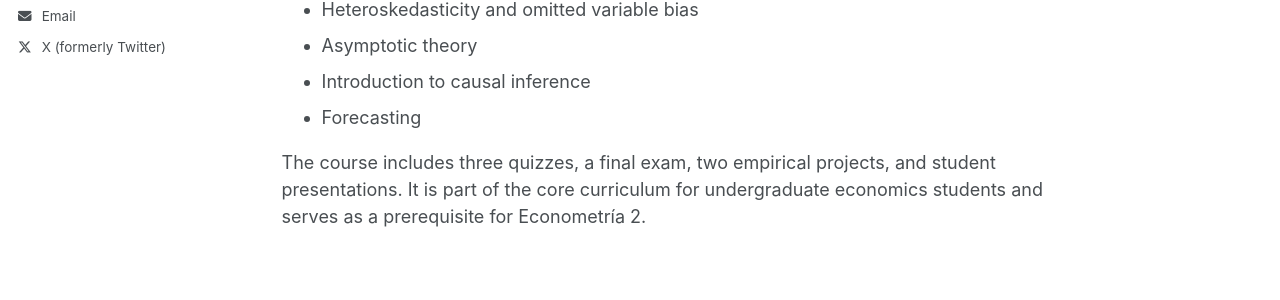
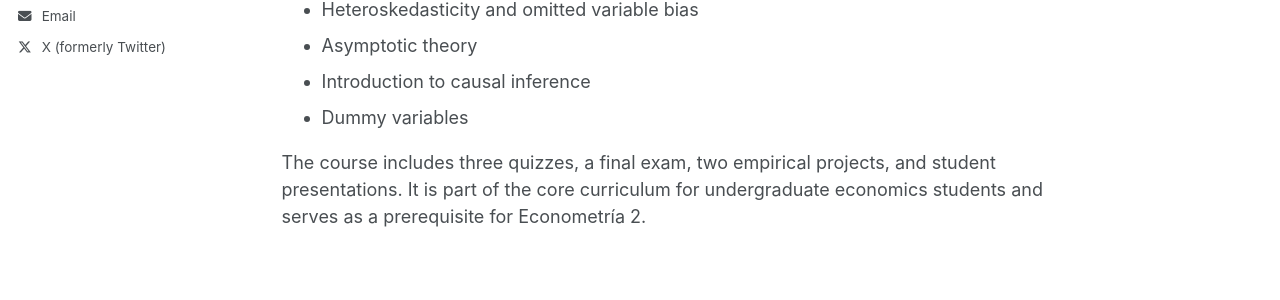
Before and after one commit to edicsonluna/edicsonluna.github.io, a Jekyll site: the page built from _teaching/2024-summer-econometrics-1.md, in a window 1280 px wide and 1213 px high. Shown: the part 433-733 px from the top of the window. Built offline with Jekyll 4.4.1, drawn with Linux system fonts in a browser that asks for light colours.

Commit message:
Update 2024-summer-econometrics-1.md

```diff
--- a/_teaching/2024-summer-econometrics-1.md
+++ b/_teaching/2024-summer-econometrics-1.md
@@ -17,6 +17,6 @@ Topics include:
 - Heteroskedasticity and omitted variable bias
 - Asymptotic theory
 - Introduction to causal inference
-- Forecasting
+- Dummy variables
 
 The course includes three quizzes, a final exam, two empirical projects, and student presentations. It is part of the core curriculum for undergraduate economics students and serves as a prerequisite for Econometría 2.
```
